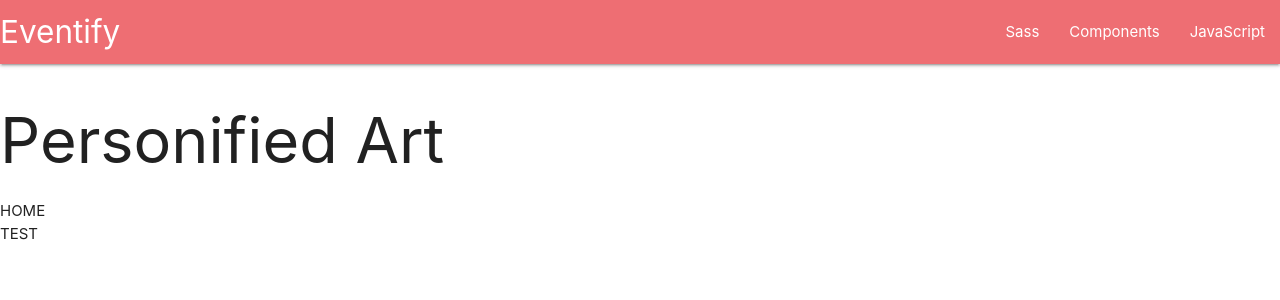
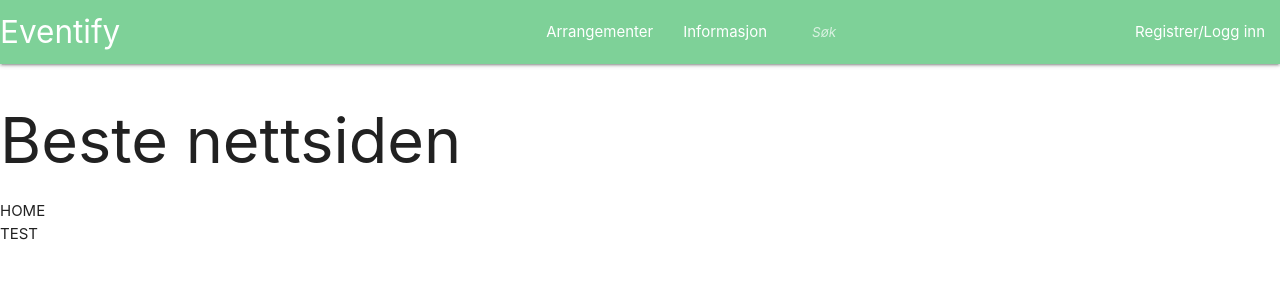
Before and after one commit to Magssch/Eventify, a Django app: page / in a window 1280 px wide. Shown: the top 300 px of the page. Run offline with Django 3.2, Linux system fonts and the light colour scheme; data that the repository does not hold is empty.

Commit message:
id43 navbar

```diff
--- a/main/templates/main/header.html
+++ b/main/templates/main/header.html
@@ -1,5 +1,5 @@
 <div class="page">
       <header class="header">
-        <h1 class="title">Personified Art</h1>
+        <h1 class="title">Beste nettsiden</h1>
       </header>
 </div>
--- a/main/templates/main/navbar.html
+++ b/main/templates/main/navbar.html
@@ -1,10 +1,21 @@
-<nav>
-    <div class="nav-wrapper">
-      <a href="#" class="brand-logo">Eventify</a>
-      <ul id="nav-mobile" class="right hide-on-med-and-down">
-        <li><a href="sass.html">Sass</a></li>
-        <li><a href="badges.html">Components</a></li>
-        <li><a href="collapsible.html">JavaScript</a></li>
-      </ul>
-    </div>
-  </nav>
+  <div class="navbar-fixed">
+    <nav>
+      <div class="nav-wrapper green">
+        <a href="#!" class="brand-logo">Eventify</a>
+        <ul class="right hide-on-med-and-down">
+          <li><a >Arrangementer</a></li>
+          <li><a href="sass.html">Informasjon</a></li>
+
+          <li><a>
+          <div class="input-field">
+              <input id="search" type="search" required>
+              <label class="label-icon" for="search"><i style="font-size:90%"    class="material-icons">Søk</i></label>
+              <i style="font-size:80%"  class="material-icons">Lukk</i>
+          </div>
+          </a></li>
+
+          <li><a href="">Registrer/Logg inn</a></li>
+        </ul>
+      </div>
+    </nav>
+  </div>
--- a/main/urls.py
+++ b/main/urls.py
@@ -3,5 +3,6 @@ from django.urls import path, include
 from . import views
 
 urlpatterns = [
-    path('', views.homepage, name="homepage")
+    path('', views.homepage, name="homepage"),
+
 ]
```
